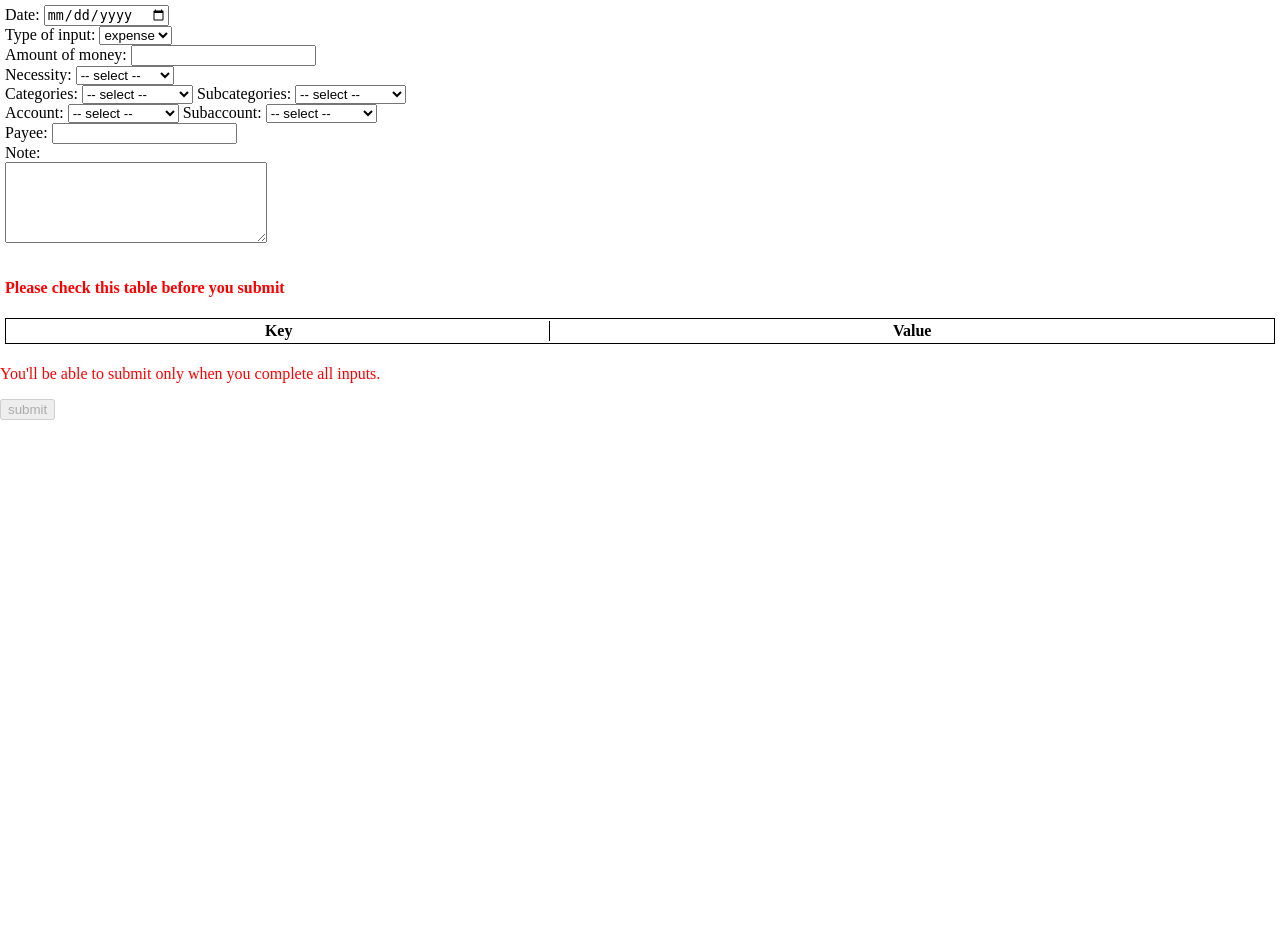
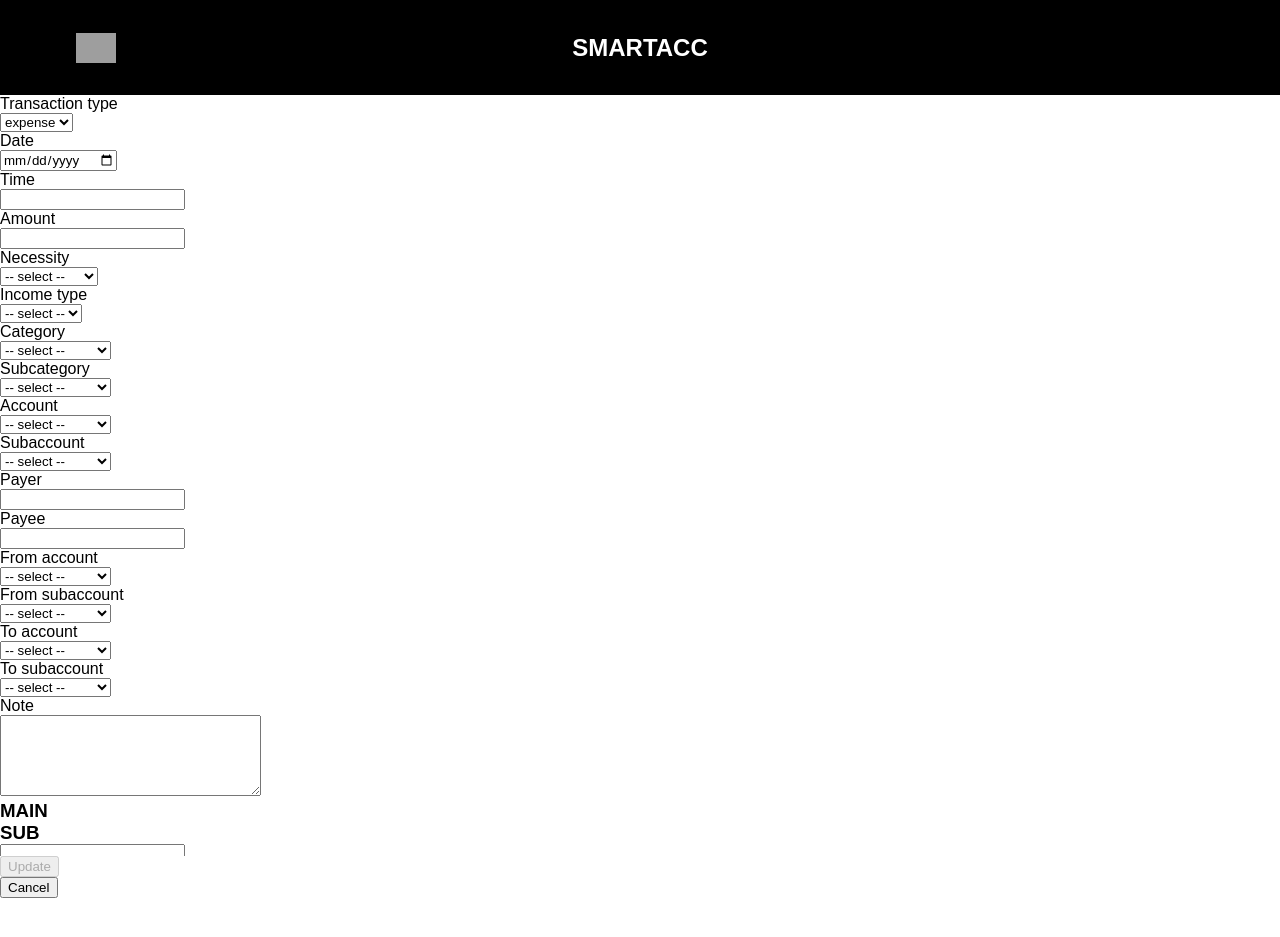
Before and after one commit to nawawishkid-old/smartacc, a PHP site: page /new-record.php in a window 1280 px wide. Shown: the top 937 px of the page. Run offline with PHP 8.4, Linux system fonts and the light colour scheme; tables that the repository leaves empty or names only in its code hold one stand-in row (values such as "Sample post"); lists and menus that the app fills with data are empty; grey boxes are pictures that could not be loaded.

Commit message:
Update new-record.php
Update this file to be the same as today-edit.php

```diff
--- a/new-record.php
+++ b/new-record.php
@@ -3,6 +3,7 @@
 <head>
 	<meta charset="utf-8">
 	<title>New record | SMARTACC</title>
+	<link rel="stylesheet" type="text/css" href="css/index-style.css">
 	<link rel="stylesheet" type="text/css" href="css/new-record-style.css">
 </head>
 <body>
@@ -16,6 +17,20 @@
 		mysqli_query($con, "SET character_set_connection=utf8")
 		or die ("Error: Cannot set character set connection.");
 
+		function setSelectOption($con, $column, $table, $class_name, $extension = null) { // Set default value to $extension to avoid warning.
+			$str = "SELECT DISTINCT $column FROM $table {$extension};";
+			$query = mysqli_query($con, $str)
+				or die ("Error: could not send data, " . mysqli_error($con));
+			$result = mysqli_fetch_aLL($query, MYSQLI_NUM)
+				or die ("Error: could not fetch data, " . mysqli_error($con));
+			if($result) {
+				for($i = 0; @$result[$i]; $i++) {
+					$x = $result[$i][0];
+					echo "<option class='{$class_name}-opt' value='{$x}'>{$x}</option>";
+				}
+			}
+		}
+		/*
 		fetch_data($con, "in");
 		fetch_data($con, "ex");
 		fetch_data($con, "acc");
@@ -64,164 +79,231 @@
 			echo "console.log({$input_type}OptArray);\n</script>";
 		}
 
-		mysqli_close($con);
+		mysqli_close($con);*/
 	?>
-	<div id="addRecordWrapper" class="wrapper">
-		<div id='formDivision'>
-			<form id="formRecord" name="formRecord" method="post" action="php/new-record-php.php">
-			  <div class="section" id="dateDiv">
-					Date:
-			    <input type="date" name="date" id="date" class="input" required>
-			    <input type="hidden" name="year" id="year">
-			    <input type="hidden" name="month" id="month">
-			    <input type="hidden" name="day" id="day">
-			    <input type="hidden" name="weekday" id="weekday">
-			    <input type="hidden" name="week" id="week">
-			  </div>
-			  <div class="section" id="inputTypeDiv">
-					Type of input:
-			    <select name="inputType" id="inputType" class="input" required>
-						<option class="type-option" value="ex">expense</option>
-						<option class="type-option" value="in">income</option>
-						<option class="type-option" value="tr">transfer</option>
+	<header class="index-header col-12 col-m-12">
+    <section class="header-left">
+    	<img class="icon" src="/media/smartacc/icon-back@48px-fff-min.png" title="Back" alt="Back icon"/>
+    </section>
+    <section class="header-center">
+      <a href="index.php"><h1>Smartacc</h1></a>
+    </section>
+    <section class="header-right">
+    	<!--section>img class="icon" src="/media/smartacc/icon-dotted-menu@48px-404040-min.png" title="More" alt="More icon"/-->
+    </section>
+	</header>
+	<main style="width: 100%; height: 80%; overflow: auto;">
+		<section class="edit-transact-sec">
+			<input type="hidden" name="id" class="input" value="">
+			<section class="in ex tr input-sec sec-transaction-type">
+				<section class="list">Transaction type</section>
+				<section class="value">
+			    <select name="transactionType" id="transactionType" class="input in ex tr" data-transact="" required>
+						<option class="transaction-type-opt" value="ex">expense</option>
+						<option class="transaction-type-opt" value="in">income</option>
+						<option class="transaction-type-opt" value="tr">transfer</option>
 					</select>
-			  </div>
-			  <div class="section in-only hide" id="incomeTypeDiv">
-			    Type of income:
-			    <select name="incomeType" id="incomeType" class="income-input-only input" required>
-			      <option class="income-option" value="">-- select --</option>
-			      <option class="income-option" value="act">active</option>
-			      <option class="income-option" value="pas">passive</option>
-			      <option class="income-option" value="rep">repay</option>
-			      <option class="income-option" value="give">give</option>
-			      <option class="income-option" value="none">none</option>
+				</section>
+			</section>
+			<section class="in ex tr input-sec sec-date">
+				<section class="list">Date</section>
+				<section class="value">
+			    <input type="date" name="date" id="date" class="input in ex tr" value="" required>
+			   </section>
+			</section>
+			<section class="in ex tr input-sec sec-time">
+				<section class="list">Time</section>
+				<section class="value">
+					<div class="time-div">
+			    	<input type="text" name="time" id="timePicker" class="input in ex tr" value=""
+			    	pattern="^\d{2}:\d{2}?" maxlength="5" title="Available value is only 'HH:MM'" required>
+					  <div class="get-time-now-div">
+					    <!--div id="getTimeNow" title="Now"></div-->
+					  </div>
+					</div>
+			   </section>
+			</section>
+			<section class="in ex tr input-sec sec-amount">
+				<section class="list">Amount</section>
+				<section class="value">
+			    <input type="number" name="amount" id="amount" class="input in ex tr" step="any" value="" required>
+				</section>
+			</section>
+			<section class="ex input-sec sec-necessity">
+				<section class="list">Necessity</section>
+				<section class="value">
+			    <select name="necessity" id="necessity" class="input ex" data-transact="" required>
+			      <option class="necessity-opt" value="">-- select --</option>
+			      <option class="necessity-opt" value="1">necessary</option>
+			      <option class="necessity-opt" value="0">unnecessary</option>
 			    </select>
-			  </div>
-			  <div class="section" id="amountDiv">
-					Amount of money:
-			    <input type="number" name="amount" id="amount" class="input" step="any" required>
-			  </div>
-			  <div class="section ex-only" id="necessityDiv">
-			    Necessity:
-			    <select name="necessity" id="necessity" class="expense-input-only input" required>
-			      <option class="necessity-option" value="">-- select --</option>
-			      <option class="necessity-option" value="1">necessary</option>
-			      <option class="necessity-option" value="0">unnecessary</option>
+				</section>
+			</section>
+			<section class="in input-sec sec-income-type">
+				<section class="list">Income type</section>
+				<section class="value">
+			    <select name="incomeType" id="incomeType" class="input in" data-transact="" required>
+			      <option class="in-type-opt" value="">-- select --</option>
+			      <option class="in-type-opt" value="act">active</option>
+			      <option class="in-type-opt" value="pas">passive</option>
 			    </select>
-			  </div>
-			  <div class="section in-ex" id="categoriesDiv">
-			    Categories:
-			    <select name="exCategories" id="categories" class="in-ex-input main-input input" required>
-			      <option class="categories-option" value="">-- select --</option>
-			      <option class="categories-option" value="new">++ add new ++</option>
+				</section>
+			</section>
+			<section class="in ex input-sec sec-cat">
+				<section class="list">Category</section>
+				<section class="value">
+			    <select name="cat" id="cat" class="main-input input in ex for-addnew-modalbox"
+			    data-input-group="category" data-tablename="cat" data-transact=""
+			    data-recent-value="" required>
+			      <option class="cat-opt" value="">-- select --</option>
+			      <?php
+			      	setSelectOption($con, "ex_cats", "ex_categories", "cat-opt");
+			      ?>
+			      <option class="cat-opt" value="new">++ add new ++</option>
 			    </select>
-			    Subcategories:
-			    <select name="exSubcategories" id="subcategories" class="in-ex-input sub-input input" required>
-		      	<option class="subcategories-option" value="">-- select --</option>
-			      <option class="subcategories-option" value="new">++ add new ++</option>
+			  </section>
+			</section>
+			<section class="in ex input-sec sec-subcat">
+				<section class="list">Subcategory</section>
+				<section class="value">
+			    <select name="subcat" id="subcat" class="sub-input input in ex for-addnew-modalbox"
+			    data-input-group="category" data-tablename="cat" data-transact=""
+			    data-recent-value="" required>
+		      	<option class="subcat-opt" value="">-- select --</option>
+			      <option class="subcat-opt" value="new">++ add new ++</option>
 			      <!-- Use php to show subcat depends on selected categories-->
 			    </select>
-			  </div>
-			  <div class="section in-ex" id="accountDiv">
-			    Account:
-			    <select name="account" id="account" class="in-ex-input main-input input" required>
-			      <option class="account-option" value="">-- select --</option>
-			      <option class="account-option" value="new">++ add new ++</option>
+			  </section>
+			</section>
+			<section class="in ex input-sec sec-acc">
+				<section class="list">Account</section>
+				<section class="value">
+			    <select name="acc" id="acc" class="main-input input in ex for-addnew-modalbox"
+			    data-input-group="account" data-tablename="acc" data-transact=""
+			    data-recent-value="" required>
+			      <option class="acc-opt" value="">-- select --</option>
+			      <?php
+			      	setSelectOption($con, "account", "account", "acc-opt");
+			      ?>
+			      <option class="acc-opt" value="new">++ add new ++</option>
 			    </select>
-			    Subaccount:
-			    <select name="subaccount" id="subaccount" class="in-ex-input sub-input input" required>
-			      <option class="subaccount-option" value="">-- select --</option>
-			      <option class="subaccount-option" value="new">++ add new ++</option>
+			  </section>
+			</section>
+			<section class="in ex input-sec sec-subacc">
+				<section class="list">Subaccount</section>
+				<section class="value">
+			    <select name="subacc" id="subacc" class="sub-input input in ex for-addnew-modalbox"
+			    data-input-group="account" data-tablename="acc" data-transact=""
+			    data-recent-value="" required>
+			      <option class="subacc-opt" value="">-- select --</option>
+			      <option class="subacc-opt" value="new">++ add new ++</option>
 			      <!-- Use php to show subacc depends on selected account-->
 			    </select>
-			  </div>
-			  <!--
-			##########
-			INPUT TYPE TRANSFER ONLY
-			##########
-			-->
-			  <div class="section tr-only hide" id="fromAccountDiv">
-			    From account:
-			    <select name="fromAccount" id="fromAccount" class="transfer-input-only input" required>
-			      <option class="from-account-option" value="">-- select --</option>
-			      <option class="from-account-option" value="new">++ add new ++</option>
+			  </section>
+			</section>
+			<section class="in input-sec sec-payer">
+				<section class="list">Payer</section>
+				<section class="value">
+					<input type="text" name="payer" id="payer" class="input in" autocomplete="on" value="" required>
+			  </section>
+			</section>
+			<section class="ex input-sec sec-payee">
+				<section class="list">Payee</section>
+				<section class="value">
+					<input type="text" name="payee" id="payee" class="input ex" autocomplete="on" value="" required>
+			  </section>
+			</section>
+			<section class="tr input-sec sec-f-acc">
+				<section class="list">From account</section>
+				<section class="value">
+			    <select name="fAcc" id="fAcc" class="main-input input tr for-addnew-modalbox"
+			    data-input-group="from-account" data-tablename="acc" data-transact=""
+			    data-recent-value="" required>
+			      <option class="f-acc-opt" value="">-- select --</option>
+			      <?php
+			      	setSelectOption($con, "account", "account", "acc-opt");
+			      ?>
+			      <option class="f-acc-opt" value="new">++ add new ++</option>
 			    </select>
-			    Subaccount:
-			    <select name="fromSubaccount" id="fromSubaccount" class="transfer-input-only input" required>
-			      <option class="from-subaccount-option" value="">-- select --</option>
-			      <option class="from-subaccount-option" value="new">++ add new ++</option>
-			      <!-- changes depend on account -->
+			  </section>
+			</section>
+			<section class="tr input-sec sec-f-subacc">
+				<section class="list">From subaccount</section>
+				<section class="value">
+			    <select name="fSubacc" id="fSubacc" class="sub-input input tr for-addnew-modalbox"
+			    data-input-group="from-account" data-tablename="acc" data-transact=""
+			    data-recent-value="" required>
+			      <option class="f-subacc-opt" value="">-- select --</option>
+			      <option class="f-subacc-opt" value="new">++ add new ++</option>
 			    </select>
-			  </div>
-			  <div class="section tr-only hide" id="toAccountDiv">
-			    To account:
-			    <select name="toAccount" id="toAccount" class="transfer-input-only input" required>
-			      <option class="to-account-option" value="">-- select --</option>
-			      <option class="to-account-option" value="new">++ add new ++</option>
-			      <!-- depends on fromAccount -->
+			  </section>
+			</section>
+			<section class="tr input-sec sec-t-acc">
+				<section class="list">To account</section>
+				<section class="value">
+			    <select name="tAcc" id="tAcc" class="main-input input tr for-addnew-modalbox"
+			    data-input-group="to-account" data-tablename="acc" data-transact=""
+			    data-recent-value="" required>
+			      <option class="t-acc-opt" value="">-- select --</option>
+			      <?php
+			      	setSelectOption($con, "account", "account", "acc-opt");
+			      ?>
+			      <option class="t-acc-opt" value="new">++ add new ++</option>
 			    </select>
-			    SubAccount:
-			    <select name="toSubaccount" id="toSubaccount" class="transfer-input-only input" required>
-			      <option class="to-subaccount-option" value="">-- select --</option>
-			      <option class="to-subaccount-option" value="new">++ add new ++</option>
-			      <!-- changes depend on account-->
+			  </section>
+			</section>
+			<section class="tr input-sec sec-t-subacc">
+				<section class="list">To subaccount</section>
+				<section class="value">
+			    <select name="tSubacc" id="tSubacc" class="sub-input input tr for-addnew-modalbox"
+			    data-input-group="to-account" data-tablename="acc" data-transact=""
+			    data-recent-value="" required>
+			      <option class="t-subacc-opt" value="">-- select --</option>
+			      <option class="t-subacc-opt" value="new">++ add new ++</option>
 			    </select>
-			  </div>
-			  <div class="section in-only hide" id="payerDiv">
-			    Payer:
-			    <input type="text" name="payer" id="payer" class="income-input-only input" autocomplete="on" required>
-			  </div>
-			  <div class="section ex-only" id="payeeDiv">
-			    Payee:
-			    <input type="text" name="payee" id="payee" class="expense-input-only input" autocomplete="on" required>
-			  </div>
-			  <div class="section" id="noteDiv">
-			    Note:<br>
-			    <textarea name="note" id="note" class="input" cols="30" rows="5" required></textarea>
-			  </div>
-			</form>
-		</div>
+			  </section>
+			</section>
+			<section class="in ex tr input-sec sec-note">
+				<section class="list">Note</section>
+				<section class="value">
+			    <textarea name="note" id="note" class="input in ex tr" cols="30" rows="5" required></textarea>
+			  </section>
+			</section>
+		</section>
 
-		<div id="realtimeOutputDivision">
-			<h4 style="color:red">Please check this table before you submit</h4>
-			<table id='addRecTable'>
-				<thead>
-					<tr>
-						<th>Key</th>
-						<th>Value</th>
-					</tr>
-				</thead>
-				<tbody id="addRecTBody">
-				</tbody>
-			</table>
-		</div>
-
-		<div id="submitBtnDivision">
-			<p style="color:red">You'll be able to submit only when you complete all inputs.</p>
-	  	<button id="originalSubmitBtn" form="formRecord" disabled>submit</button>
-	  </div>
-
-		<div class="modal-box-bg">
-		  <div class="modal-box">
-		    <div class="modal-box-head">
+		<div class="addnew-modalbox-background">
+		  <div class="addnew-modalbox">
+		    <header>
 		      <h2></h2>
-		    </div>
-		    <div class="modal-box-body">
-		      <div class="modal-box-content">
-		        <form action="" method="post" id="newForm">
-		          <p class="modal-box-p"></p>
-		          <p class="modal-box-p"></p>
-		          <input type="text" name="" id="newSubInput" class="modal-box-input"><br>
-		          <button type="button" id="newFormSubmitBtn" name="" disabled>Submit</button>
-		          <button type="button" class="cancel-button" id="newInputCancel">Cancel</button>
-		        </form>
-		        <div class="modal-box-status">
-		        </div>
-		      </div>
-		    </div>
+		    </header>
+		    <article>
+	      	<div class="addnew-input-div">
+	      		<div class="addnew-input-main">
+			      	<h3>MAIN</h3>
+		          <!-- Create [INPUT] or [SELECT] element via JavaScript,
+		          depends on what user have selected -->
+	          </div>
+	          <div class="addnew-input-sub">
+		          <h3>SUB</h3>
+		          <input type="text" name="" id="addnewSubInput" class="addnew-input">
+	          </div>
+	        </div>
+	        <div class="addnew-button-div">
+	          <button id="addnewSubmitBtn" disabled>Add</button>
+	          <button id="addnewCancelBtn">Cancel</button>
+          </div>
+		    </article>
 		  </div>
 		</div>
-	</div>
+	</main>
+	<footer style="width: 100%; height: 10%;">
+		<section class="submit-sec">
+	  	<button id="originalSubmitBtn" form="formRecord" title="You'll be able to update only when you complete all inputs." disabled>Update</button>
+	  </section>
+	  <section class="cancel-sec">
+	  	<button id="originalCancelBtn">Cancel</button>
+	  </section>
+	</footer>
 
 	<script src="js/new-record-script.js"></script>
 </body>
```
